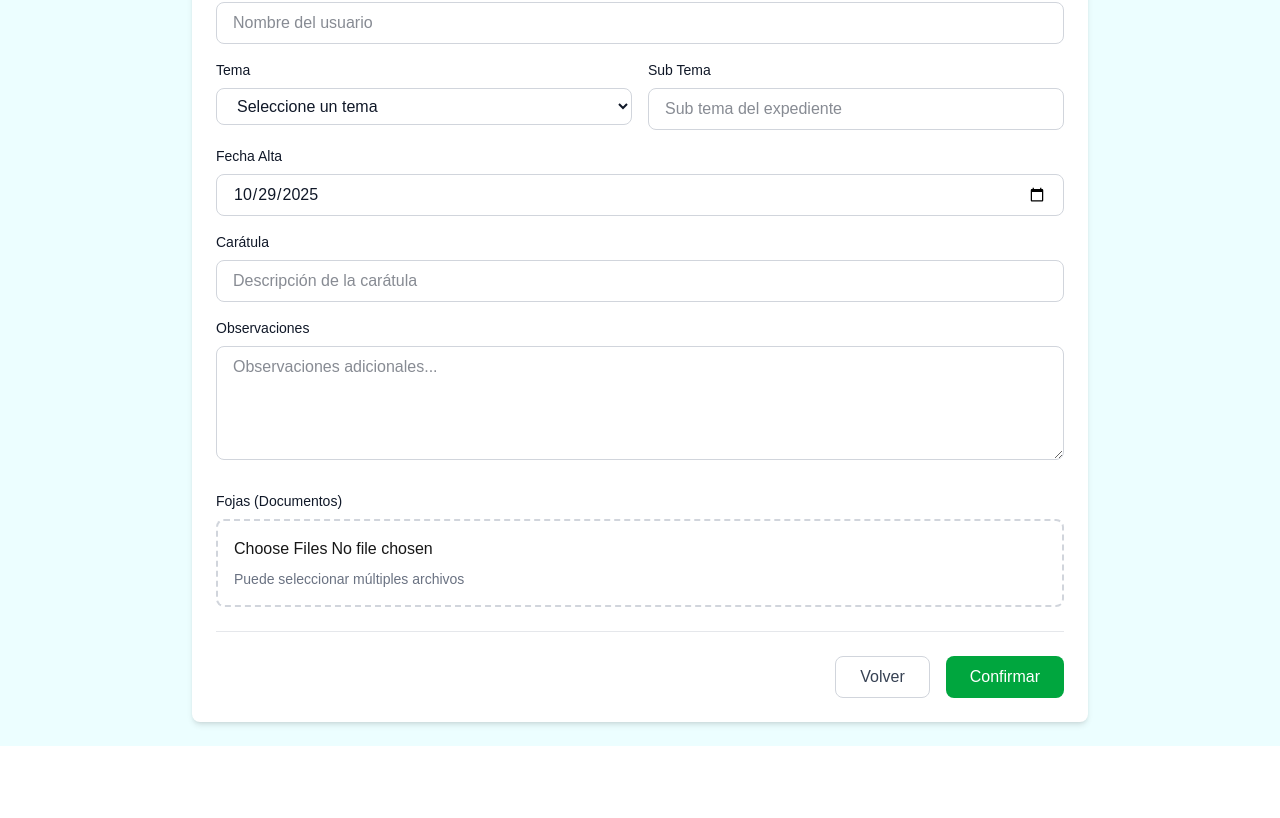
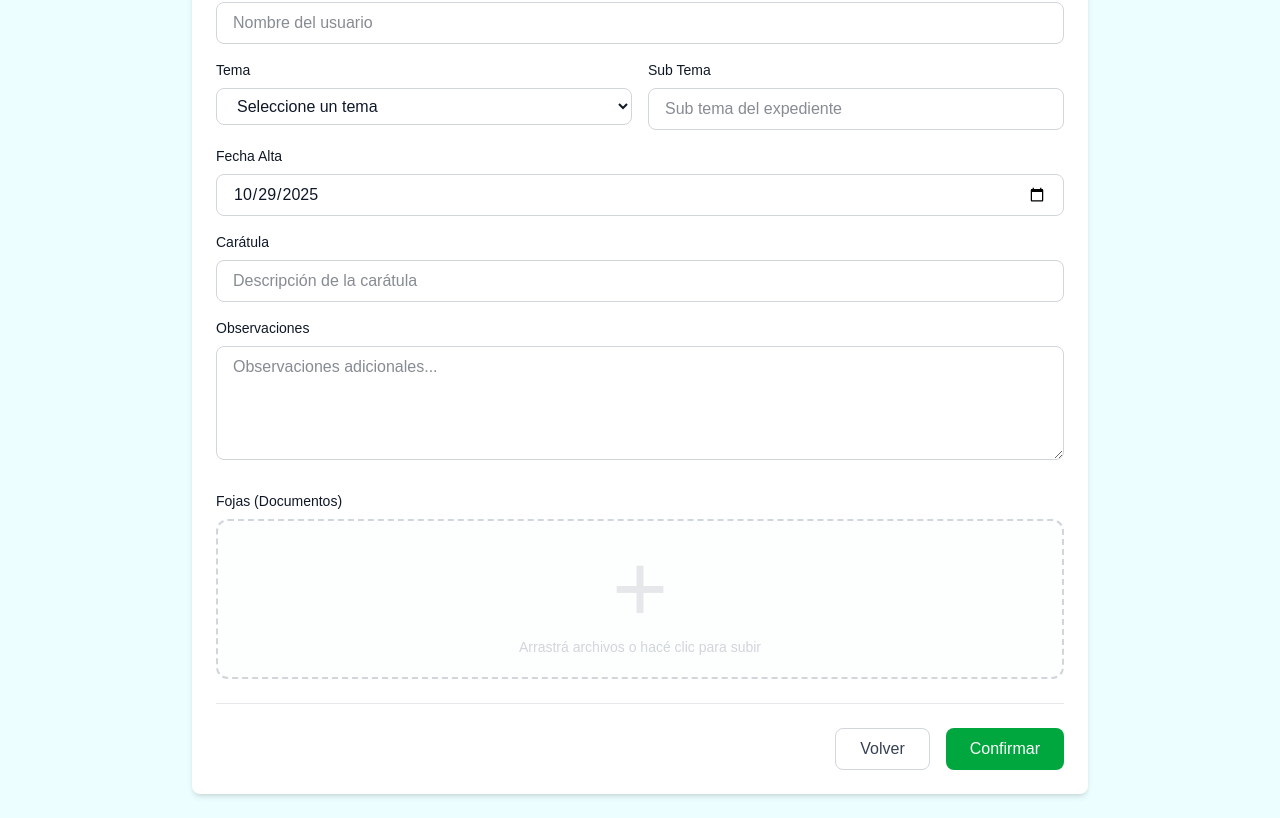
Before and after one commit to ianstuart01/GestorExpedientesF, a Next.js app: page /Expediente/Crear in a window 1280 px wide. Shown: the part 649-1467 px from the top of the page. Before the commit the page ends 1395 px from the top, so only its background shows below. Built offline with nearby package versions, Linux system fonts and the light colour scheme.

Commit message:
Agrego dropzone para fojas

```diff
--- /dev/null
+++ b/app/Expediente/Crear/Dropzone.tsx
@@ -0,0 +1,73 @@
+"use client";
+import React, { useState, useCallback, useRef } from "react";
+
+export default function Dropzone({ onFilesSelected }) {
+  const [dragging, setDragging] = useState(false);
+  const fileInputRef = useRef(null);
+
+  const handleDrop = useCallback(
+    (e) => {
+      e.preventDefault();
+      setDragging(false);
+      const files = Array.from(e.dataTransfer.files);
+      onFilesSelected(files);
+    },
+    [onFilesSelected]
+  );
+
+  const handleDragOver = (e) => {
+    e.preventDefault();
+    setDragging(true);
+  };
+
+  const handleDragLeave = () => {
+    setDragging(false);
+  };
+
+  const handleClick = () => {
+    fileInputRef.current?.click();
+  };
+
+  const handleFileChange = (e) => {
+    const files = Array.from(e.target.files);
+    onFilesSelected(files);
+  };
+
+  return (
+    <div
+      onClick={handleClick}
+      onDrop={handleDrop}
+      onDragOver={handleDragOver}
+      onDragLeave={handleDragLeave}
+      className={`
+        w-full
+        h-40
+        border-2
+        border-dashed
+        rounded-xl
+        flex
+        flex-col
+        items-center
+        justify-center
+        cursor-pointer
+        transition
+        ${dragging ? "border-blue-500 bg-blue-50" : "border-gray-300 bg-gray-50/30"}
+      `}
+    >
+      <span className="text-8xl text-gray-200 font-light">+</span>
+
+      <p className="text-sm text-gray-300">
+        Arrastrá archivos o hacé clic para subir
+      </p>
+
+      <input
+        ref={fileInputRef}
+        type="file"
+        multiple
+        onChange={handleFileChange}
+        className="hidden"
+        accept=".pdf,.doc,.docx,.jpg,.jpeg,.png"
+      />
+    </div>
+  );
+}
--- a/app/Expediente/Crear/page.tsx
+++ b/app/Expediente/Crear/page.tsx
@@ -3,6 +3,7 @@ import React, { useState, useEffect } from "react";
 import Image from "next/image";
 import { useRouter } from "next/navigation";
 import { useSearchParams } from "next/navigation";
+import Dropzone from "./Dropzone";
 
 // Datos de ejemplo para sectores
 const sectoresEjemplo = [
@@ -276,17 +277,11 @@ export default function CrearExpediente() {
               <label className="block text-sm font-medium text-gray-900 mb-2">
                 Fojas (Documentos)
               </label>
-              <div className="border-2 border-dashed border-gray-300 rounded-lg p-4">
-                <input
-                  type="file"
-                  multiple
-                  onChange={handleFileChange}
-                  className="w-full"
-                  accept=".pdf,.doc,.docx,.jpg,.jpeg,.png"
-                />
-                <p className="text-sm text-gray-500 mt-2">
-                  Puede seleccionar múltiples archivos
-                </p>
+              <Dropzone
+                onFilesSelected={(files) =>
+                  setFojas((prev) => [...prev, ...files])
+                }
+              />
 
                 {/* Lista de archivos seleccionados */}
                 {fojas.length > 0 && (
@@ -311,7 +306,6 @@ export default function CrearExpediente() {
                   </div>
                 )}
               </div>
-            </div>
 
             {/* Botones */}
             <div className="flex flex-col sm:flex-row gap-4 justify-end pt-6 border-t border-gray-200">
```
